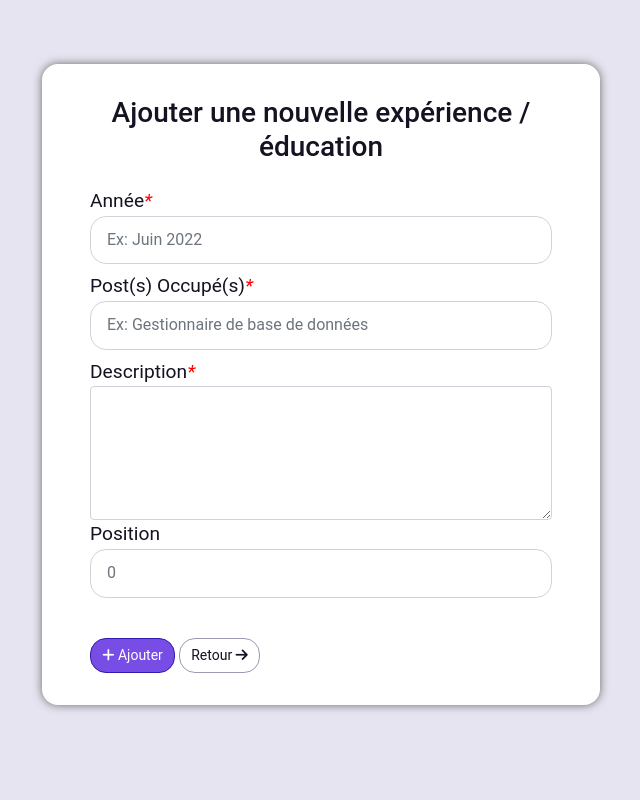
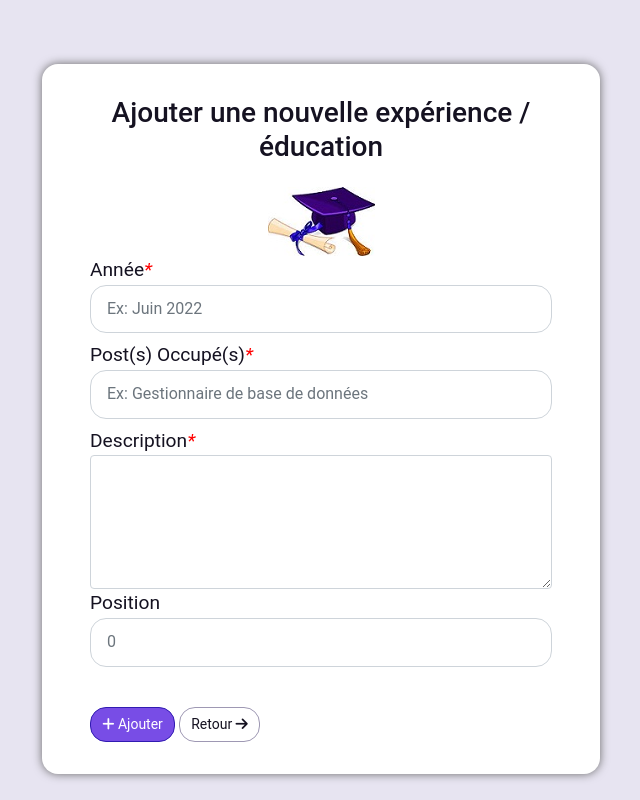
Before and after one commit to alban-okoby/e-cv, a PHP site: page /admin/src/Controller/Insert/InsertEducation.php in a window 1280 px wide. Shown: the whole page, without its empty margins (319-959 px from the left). Run offline with PHP 8.4, Linux system fonts and the light colour scheme; some libraries are stand-ins or nearby versions.

Commit message:
add design to PortfolioForm and EducationForm

```diff
--- a/admin/src/View/EducationInsertForm.php
+++ b/admin/src/View/EducationInsertForm.php
@@ -18,8 +18,10 @@
         <div class="container-form">
 
             <div class="theform col-lg-offset-3 col-lg-6 col-lg-offset-3">
-
                 <h3 class="text-center mb-4">Ajouter une nouvelle expérience / éducation</h3>
+                <div class="hat-container">
+                    <img src="../../../../public/assets/image/hat.jpg" alt="e-cv une nouvelle expérience/ éducation"/>
+                </div>
                 <form class="form" role="form" method="post" action="InsertEducation.php">
                     <div class="form-group">
                         <label for="annee">Année<i class="help-inline">*</i></label>
--- a/admin/src/View/PortfolioInsertForm.php
+++ b/admin/src/View/PortfolioInsertForm.php
@@ -20,6 +20,9 @@
             <div class="theform col-lg-offset-3 col-lg-6 col-lg-offset-3">
 
                 <h3 class="text-center mb-4">Ajouter un nouveau projet </h3>
+                <div class="project-container">
+                    <img src="../../../../public/assets/image/project.jpg" alt="e-cv un nouveau projet"/>
+                </div>
                 <form class="form" role="form" method="post" action="InsertPortfolioController.php" enctype="multipart/form-data">
 
                     <div class="form-group">
--- a/admin/src/css/Admin.css
+++ b/admin/src/css/Admin.css
@@ -161,7 +161,13 @@ body {
     border-radius: var(--border-card-radius);
     box-shadow: 0 0 .6rem dimgray;
 }
+.theform .hat-container,
+.theform .project-container {
+    display: flex;
+    justify-content: center;
+    align-items: center;
 
+}
 .theform input {
     padding: var(--card-padding);
     border-radius: var(--border-card-radius);
```
Also changed, not shown: public/assets/image/hat.jpg (added), public/assets/image/hat1.jpg (added), public/assets/image/project.jpg (added).
